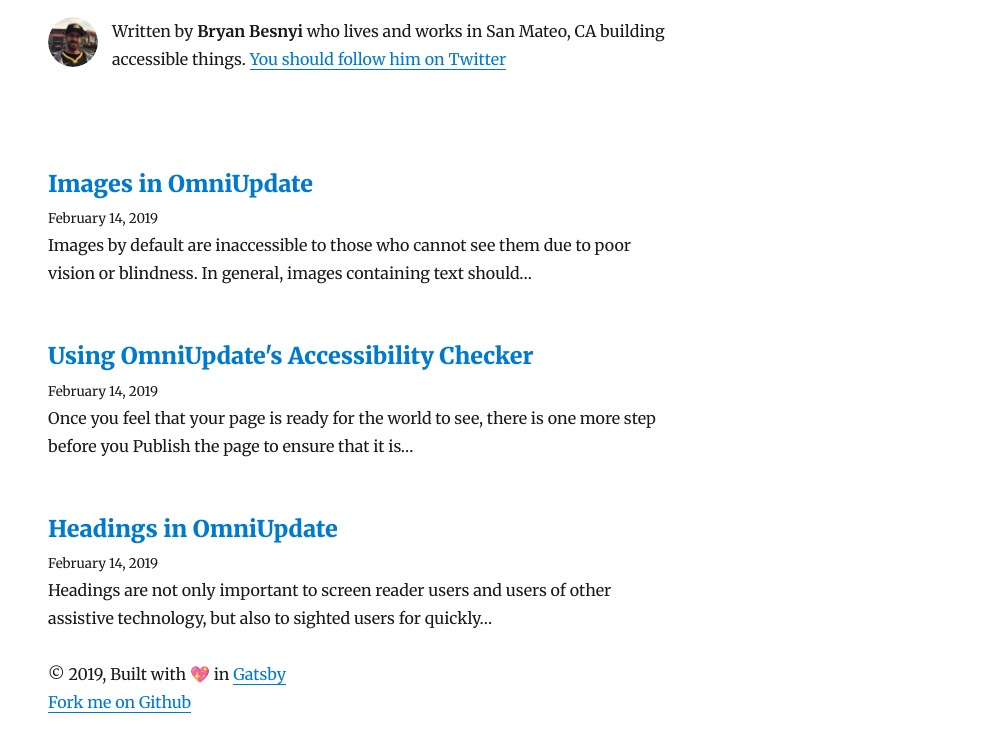
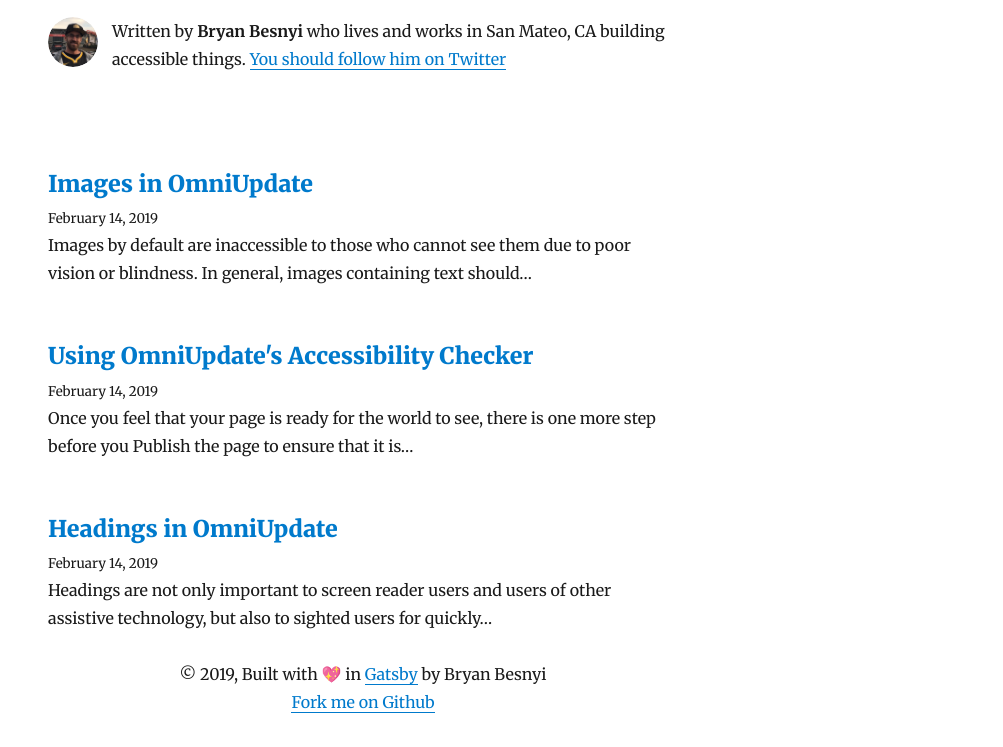
Before and after one commit to bbez1/gatsby-amplify-blog, a Gatsby site: page / in a window 1280 px wide. Shown: the part 137-884 px from the top of the page, without its empty margins (277-1280 px from the left). Built offline with nearby package versions, Linux system fonts and the light colour scheme; Gatsby itself is replaced by a stand-in of ours; some packages are replaced by stand-ins of ours; what aws-amplify would draw is missing.

Commit message:
centered footer text with inline style

```diff
--- a/src/components/Layout.js
+++ b/src/components/Layout.js
@@ -77,11 +77,11 @@
         )}
         {header}
         {children}
-        <footer>
+        <footer style={{ textAlign: "center" }}>
           © {new Date().getFullYear()}, Built with <span aria-label="love">💖</span> in
           {` `}
-          <a href="https://www.gatsbyjs.org">Gatsby</a><br />
-          <a href="https://github.com/bbez1/gatsby-amplify-blog">Fork me on Github</a>
+          <a href="https://www.gatsbyjs.org">Gatsby</a> by Bryan Besnyi<br />
+          <p><a href="https://github.com/bbez1/gatsby-amplify-blog">Fork me on Github</a></p>
         </footer>
       </div>
     )
```
